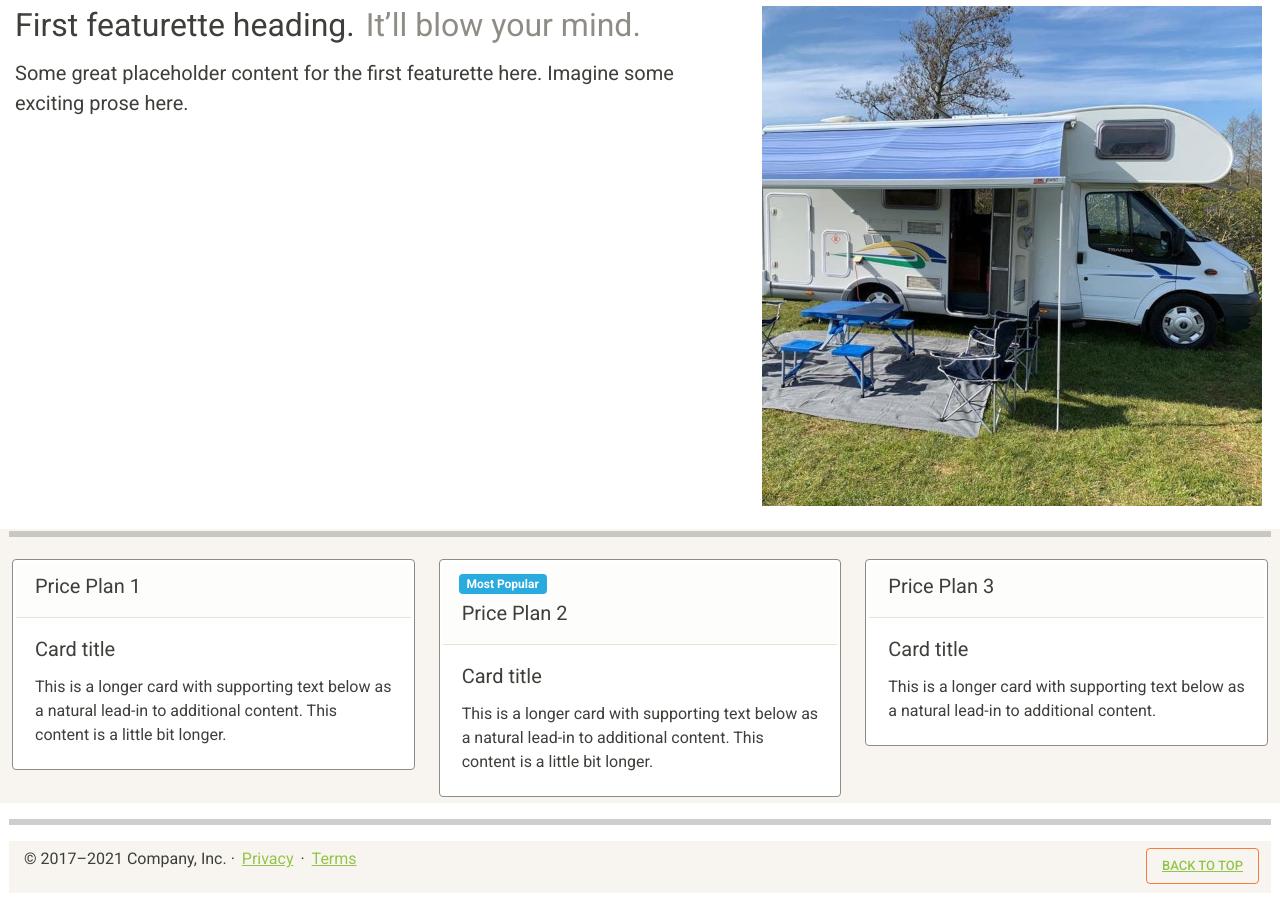
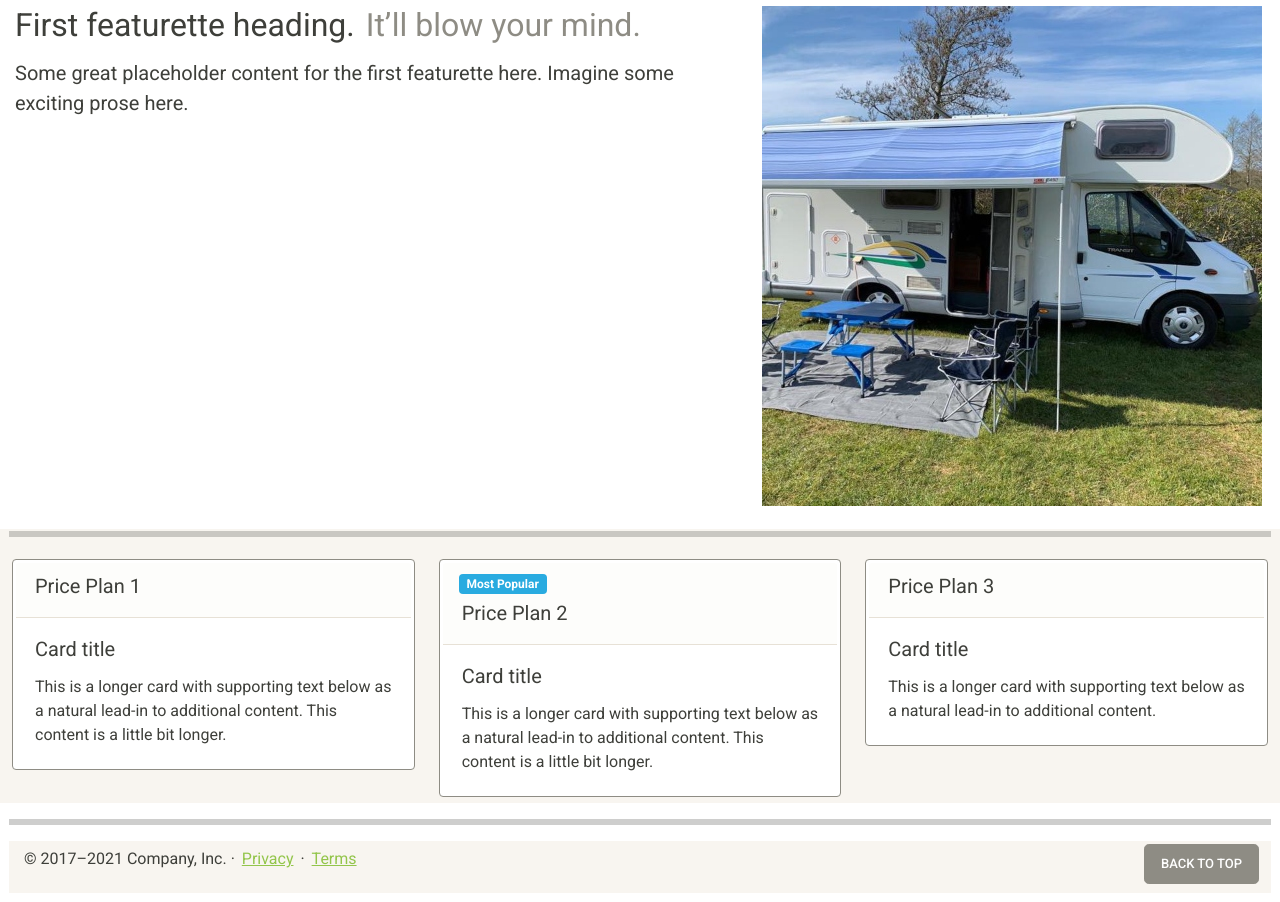
Before and after one commit to dhooker1983/HarboroughV2, a plain HTML site: page index.html in a window 1280 px wide. Shown: the part 1710-2612 px from the top of the page. Drawn offline with nearby package versions, Linux system fonts and the light colour scheme.

Commit message:
change button style and color

```diff
--- a/index.html
+++ b/index.html
@@ -228,7 +228,7 @@
 
     <!-- FOOTER -->
     <footer class="container-fluid bg-light">
-      <button class="float-end btn btn-outline-warning mt-1"><a href="#">Back to top</a></button>
+      <a href="#" class="float-end btn btn-secondary btn-lg">Back to Top</a>
       <p>&copy; 2017–2021 Company, Inc. &middot; <a href="#">Privacy</a> &middot; <a href="#">Terms</a></p>
     </footer>
   </main>
```
